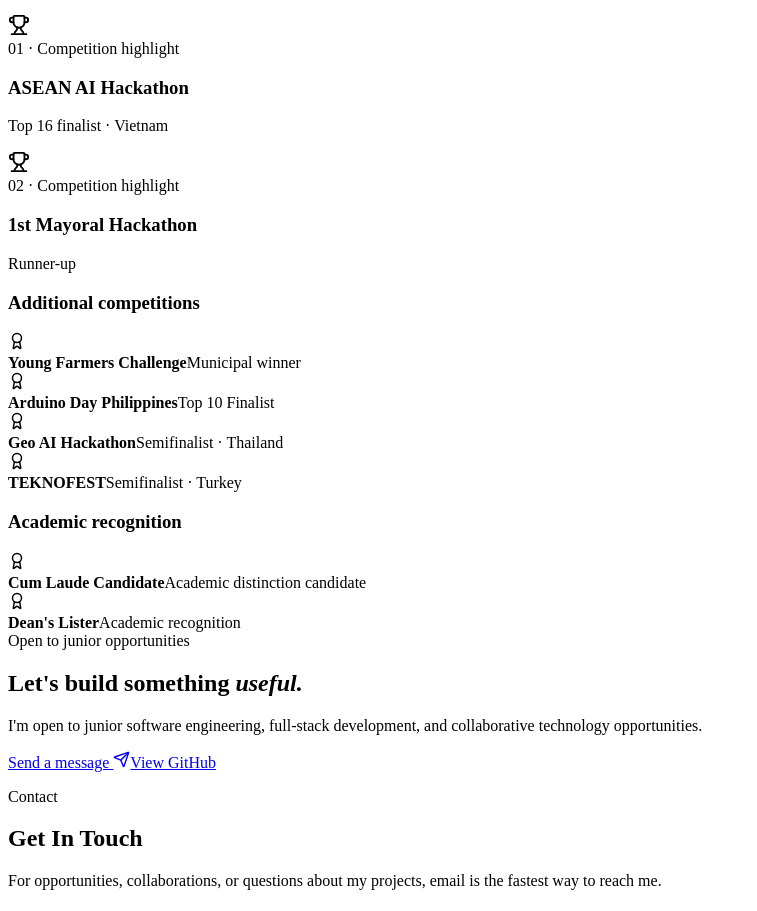
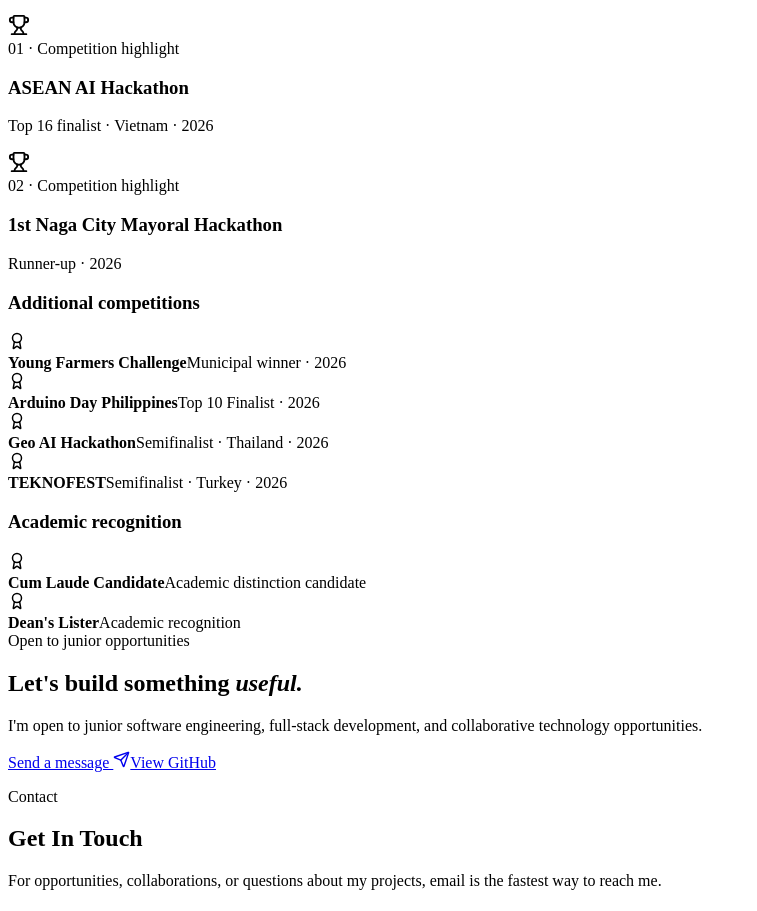
Before and after one commit to Poyyy414/Personal-Portfolio, a React (Vite) app: page / in a window 1280 px wide. Shown: the part 7003-7914 px from the top of the page, without its empty margins (0-757 px from the left). Built offline with nearby package versions, Linux system fonts and the light colour scheme; the HTML template or start-up script is replaced by a standard one; a web font is replaced by a local one.

Commit message:
added year in achievements

```diff
--- a/src/data/portfolio.ts
+++ b/src/data/portfolio.ts
@@ -178,10 +178,10 @@
   { title: 'Cum Laude Candidate', note: 'Academic distinction candidate', category: 'Academic & Certification' },
   { title: "Dean's Lister", note: 'Academic recognition', category: 'Academic & Certification' },
   { title: 'Microsoft Word Certification', note: 'Professional certification', category: 'Academic & Certification' },
-  { title: 'ASEAN AI Hackathon', note: 'Top 16 finalist · Vietnam', category: 'Startup & Hackathon' },
-  { title: '1st Mayoral Hackathon', note: 'Runner-up', category: 'Startup & Hackathon' },
-  { title: 'Young Farmers Challenge', note: 'Municipal winner', category: 'Startup & Hackathon' },
-  { title: 'Arduino Day Philippines', note: 'Top 10 Finalist', category: 'Startup & Hackathon' },
-  { title: 'Geo AI Hackathon', note: 'Semifinalist · Thailand', category: 'Startup & Hackathon' },
-  { title: 'TEKNOFEST', note: 'Semifinalist · Turkey', category: 'Startup & Hackathon' },
+  { title: 'ASEAN AI Hackathon', note: 'Top 16 finalist · Vietnam · 2026', category: 'Startup & Hackathon' },
+  { title: '1st Naga City Mayoral Hackathon', note: 'Runner-up · 2026', category: 'Startup & Hackathon' },
+  { title: 'Young Farmers Challenge', note: 'Municipal winner · 2026', category: 'Startup & Hackathon' },
+  { title: 'Arduino Day Philippines', note: 'Top 10 Finalist · 2026', category: 'Startup & Hackathon' },
+  { title: 'Geo AI Hackathon', note: 'Semifinalist · Thailand · 2026', category: 'Startup & Hackathon' },
+  { title: 'TEKNOFEST', note: 'Semifinalist · Turkey · 2026', category: 'Startup & Hackathon' },
 ]
```
